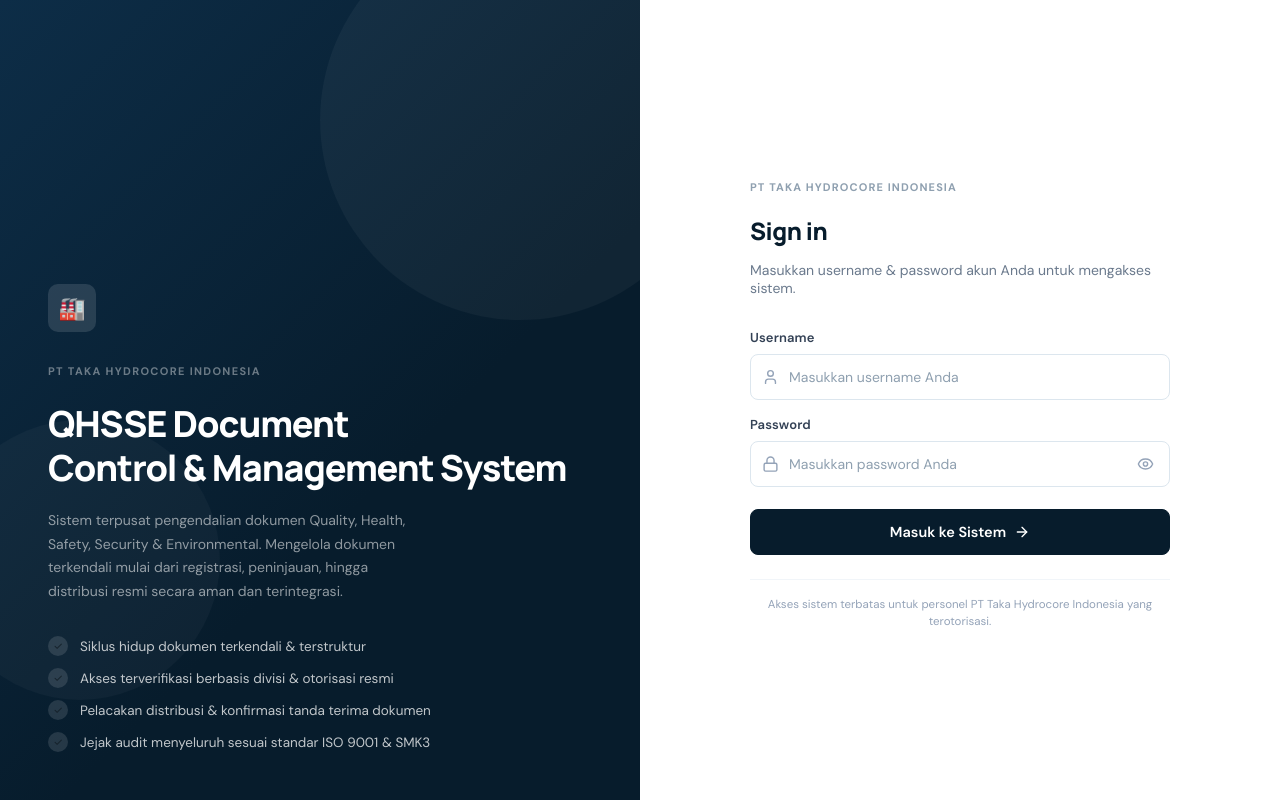
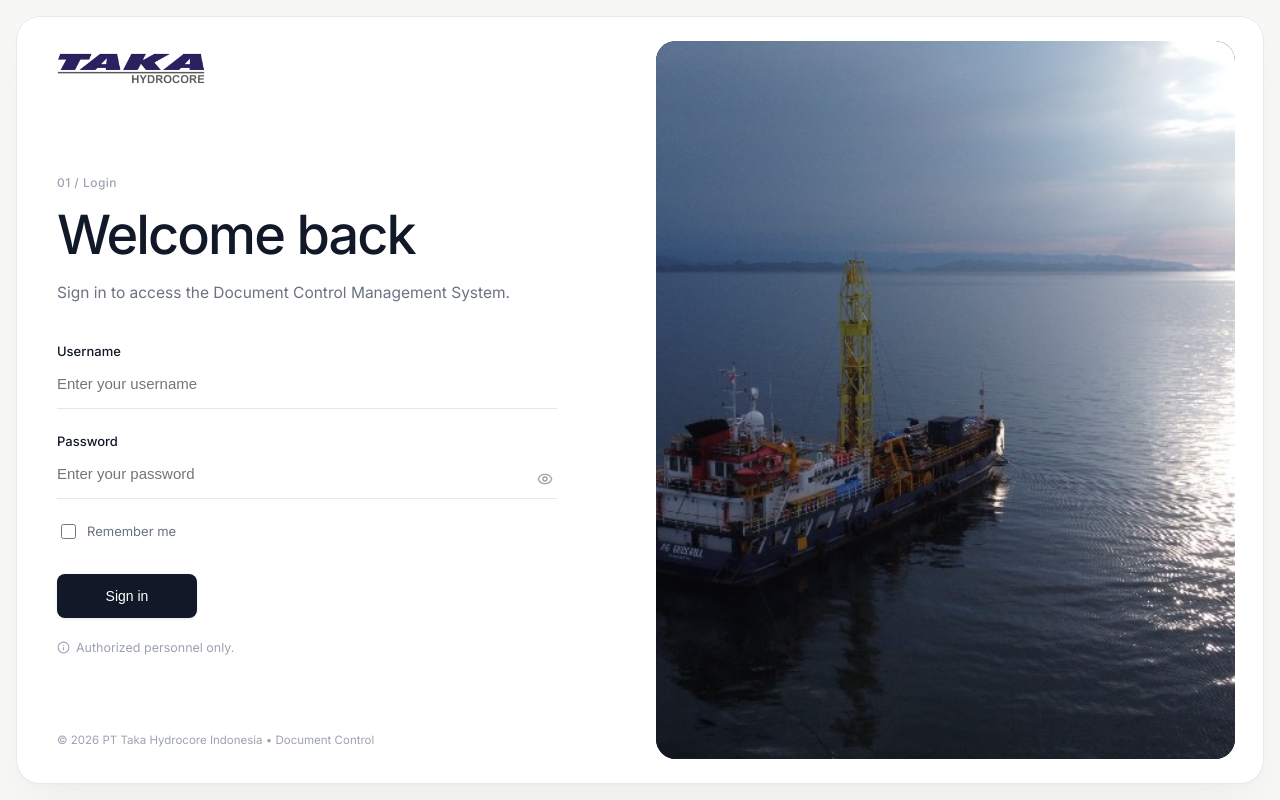
Before and after one commit to Fluffyware/DummyDCMS, a Next.js app: page /login in a window 1280 px wide. Built offline with nearby package versions, Linux system fonts and the light colour scheme.

Commit message:
feat: implement authentication guard and update session management

```diff
--- a/app/login/page.tsx
+++ b/app/login/page.tsx
@@ -3,7 +3,8 @@
 import { useState } from 'react';
 import { useRouter } from 'next/navigation';
 import { useAuth } from '@/lib/auth-context';
-import { Eye, EyeOff, Lock, User, ShieldAlert, ArrowRight } from 'lucide-react';
+import { motion, AnimatePresence } from 'framer-motion';
+import { Eye, EyeOff, ShieldAlert, Info } from 'lucide-react';
 
 export default function LoginPage() {
   const { loginWithCredentials } = useAuth();
@@ -12,13 +13,14 @@
   const [usernameInput, setUsernameInput] = useState('');
   const [passwordInput, setPasswordInput] = useState('');
   const [showPassword, setShowPassword] = useState(false);
+  const [rememberMe, setRememberMe] = useState(false);
   const [errorMessage, setErrorMessage] = useState('');
   const [loading, setLoading] = useState(false);
 
   const handleLogin = async (e?: React.FormEvent) => {
     if (e) e.preventDefault();
     if (!usernameInput.trim() || !passwordInput.trim()) {
-      setErrorMessage('Silakan isi username dan password Anda.');
+      setErrorMessage('Please enter your email or username and password.');
       return;
     }
 
@@ -29,83 +31,171 @@
     if (res.success) {
       router.push('/dashboard');
     } else {
-      setErrorMessage(res.error || 'Username atau password salah.');
+      setErrorMessage(res.error || 'Invalid username or password.');
       setLoading(false);
     }
   };
 
   return (
-    <div className="login-page" suppressHydrationWarning>
-      {/* ── LEFT PANEL ── */}
-      <div className="login-left">
-        <div className="login-left-graphic" />
-        <div className="login-left-graphic-2" />
-        <div className="login-left-content">
-          <div className="login-company-logo">🏭</div>
-          <p className="login-tagline">PT Taka Hydrocore Indonesia</p>
-          <h1 className="login-headline">
-            QHSSE Document<br />Control &amp; Management System
+    <div
+      suppressHydrationWarning
+      style={{
+        minHeight: '100vh',
+        width: '100vw',
+        display: 'flex',
+        alignItems: 'center',
+        justifyContent: 'center',
+        backgroundColor: '#F7F7F5',
+        fontFamily: 'var(--font-sans, Inter, -apple-system, BlinkMacSystemFont, sans-serif)',
+        padding: '16px',
+        boxSizing: 'border-box',
+      }}
+    >
+      {/* ── EXPANDED FULL-HEIGHT FLOATING CARD ── */}
+      <motion.div
+        initial={{ opacity: 0, y: 14, scale: 0.99 }}
+        animate={{ opacity: 1, y: 0, scale: 1 }}
+        transition={{ duration: 0.5, ease: [0.16, 1, 0.3, 1] }}
+        style={{
+          width: '100%',
+          maxWidth: '1580px',
+          height: 'calc(100vh - 32px)',
+          minHeight: '660px',
+          background: '#FFFFFF',
+          borderRadius: '24px',
+          border: '1px solid #EAEAEA',
+          boxShadow: '0 25px 50px -15px rgba(0, 0, 0, 0.05), 0 1px 3px rgba(0, 0, 0, 0.02)',
+          display: 'grid',
+          gridTemplateColumns: 'repeat(auto-fit, minmax(400px, 1fr))',
+          padding: '24px 28px',
+          gap: '32px',
+          overflow: 'hidden',
+          boxSizing: 'border-box',
+        }}
+      >
+        {/* ── LEFT SECTION: LOGIN FORM ── */}
+        <div
+          style={{
+            display: 'flex',
+            flexDirection: 'column',
+            justifyContent: 'space-between',
+            padding: '12px 24px 12px 12px',
+            height: '100%',
+            boxSizing: 'border-box',
+            overflowY: 'auto',
+          }}
+        >
+          {/* Top Bar: Company Logo & Contact Support (No Social Media) */}
+          <div
+            style={{
+              display: 'flex',
+              alignItems: 'center',
+              justifyContent: 'space-between',
+              marginBottom: '36px',
+            }}
+          >
+            {/* Minimalist Logo */}
+            <div style={{ display: 'flex', alignItems: 'center', gap: '10px' }}>
+              <img
+                src="/thi-logo-official.png"
+                alt="PT Taka Hydrocore Indonesia"
+                style={{
+                  height: '32px',
+                  width: 'auto',
+                  display: 'block',
+                  objectFit: 'contain',
+                }}
+              />
+            </div>
+
+          </div>
+
+          {/* Form Content Area */}
+          <div style={{ maxWidth: '500px', width: '100%', margin: 'auto 0' }}>
+            {/* Breadcrumb / Section Indicator */}
+            <div
+              style={{
+                fontSize: '12px',
+                fontWeight: 500,
+                color: '#9CA3AF',
+                letterSpacing: '0.04em',
+                marginBottom: '16px',
+              }}
+            >
+              01 / Login
+            </div>
+
+            {/* Headline */}
+            <h1
+              style={{
+                fontSize: 'clamp(40px, 4.4vw, 54px)',
+                fontWeight: 500,
+                color: '#111827',
+                letterSpacing: '-0.035em',
+                lineHeight: 1.08,
+                margin: '0 0 16px 0',
+              }}
+            >
+              Welcome back
             </h1>
-          <p className="login-body">
-            Sistem terpusat pengendalian dokumen Quality, Health, Safety, Security &amp; Environmental. Mengelola dokumen terkendali mulai dari registrasi, peninjauan, hingga distribusi resmi secara aman dan terintegrasi.
+
+            {/* Supporting Text */}
+            <p
+              style={{
+                fontSize: '15.5px',
+                color: '#6B7280',
+                lineHeight: 1.55,
+                margin: '0 0 38px 0',
+                maxWidth: '460px',
+              }}
+            >
+              Sign in to access the Document Control Management System.
             </p>
 
-          {/* Feature list */}
-          <div style={{ marginTop: 'var(--sp-8)', display: 'flex', flexDirection: 'column', gap: 'var(--sp-3)' }}>
-            {[
-              'Siklus hidup dokumen terkendali & terstruktur',
-              'Akses terverifikasi berbasis divisi & otorisasi resmi',
-              'Pelacakan distribusi & konfirmasi tanda terima dokumen',
-              'Jejak audit menyeluruh sesuai standar ISO 9001 & SMK3',
-            ].map(f => (
-              <div key={f} style={{ display: 'flex', alignItems: 'center', gap: 'var(--sp-3)' }}>
-                <div style={{ width: 20, height: 20, borderRadius: '50%', background: 'rgba(255,255,255,0.12)', display: 'flex', alignItems: 'center', justifyContent: 'center', fontSize: 11, flexShrink: 0 }}>
-                  ✓
-                </div>
-                <span style={{ fontSize: 13.5, color: 'rgba(255,255,255,0.75)' }}>{f}</span>
-              </div>
-            ))}
-          </div>
-        </div>
-      </div>
-
-      {/* ── RIGHT PANEL ── */}
-      <div className="login-right">
-        <div className="login-form-wrap" style={{ maxWidth: '420px', width: '100%' }}>
-          <p className="login-tagline" style={{ color: 'var(--ink-faint)', fontSize: 11, fontWeight: 700, textTransform: 'uppercase', letterSpacing: '0.1em', marginBottom: 'var(--sp-2)' }}>
-            PT TAKA HYDROCORE INDONESIA
-          </p>
-          <h2 className="login-form-title">Sign in</h2>
-          <p className="login-form-sub">Masukkan username &amp; password akun Anda untuk mengakses sistem.</p>
-
+            {/* Form Fields */}
             <form onSubmit={handleLogin}>
+              <AnimatePresence mode="wait">
                 {errorMessage && (
-              <div style={{
+                  <motion.div
+                    initial={{ opacity: 0, height: 0, marginBottom: 0 }}
+                    animate={{ opacity: 1, height: 'auto', marginBottom: 18 }}
+                    exit={{ opacity: 0, height: 0, marginBottom: 0 }}
+                    transition={{ duration: 0.2 }}
+                    style={{
                       padding: '10px 14px',
-                background: '#fef2f2',
-                border: '1px solid #fecaca',
-                borderRadius: '8px',
-                color: '#dc2626',
-                fontSize: '13px',
-                marginBottom: '16px',
+                      background: '#FEF2F2',
+                      border: '1px solid #FECACA',
+                      borderRadius: '6px',
+                      color: '#DC2626',
+                      fontSize: '12.5px',
                       display: 'flex',
                       alignItems: 'center',
                       gap: '8px',
-              }}>
-                <ShieldAlert size={16} style={{ flexShrink: 0 }} />
+                      overflow: 'hidden',
+                    }}
+                  >
+                    <ShieldAlert size={15} style={{ flexShrink: 0 }} />
                     <span>{errorMessage}</span>
-              </div>
+                  </motion.div>
                 )}
+              </AnimatePresence>
 
               {/* Username Field */}
-            <div className="form-group" style={{ marginBottom: '16px' }}>
-              <label className="form-label" htmlFor="login-username" style={{ fontSize: '13px', fontWeight: 600, color: '#334155' }}>
+              <div style={{ marginBottom: '24px' }}>
+                <label
+                  htmlFor="login-username"
+                  style={{
+                    display: 'block',
+                    fontSize: '13px',
+                    fontWeight: 500,
+                    color: '#111827',
+                    marginBottom: '8px',
+                  }}
+                >
                   Username
                 </label>
-              <div style={{ position: 'relative' }}>
                 <input
                   id="login-username"
-                  className="form-input"
                   type="text"
                   required
                   autoComplete="username"
@@ -114,37 +204,43 @@
                     setUsernameInput(e.target.value);
                     setErrorMessage('');
                   }}
-                  placeholder="Masukkan username Anda"
+                  placeholder="Enter your username"
                   style={{
-                    paddingLeft: '38px',
-                    height: '46px',
-                    fontSize: '14px',
-                    borderRadius: '8px',
+                    width: '100%',
+                    height: '42px',
+                    padding: '0 0 8px 0',
+                    borderRadius: '0',
+                    background: 'transparent',
+                    border: 'none',
+                    borderBottom: '1px solid #E5E7EB',
+                    color: '#111827',
+                    fontSize: '15px',
+                    outline: 'none',
+                    transition: 'border-color 0.15s ease',
+                    boxSizing: 'border-box',
                   }}
+                  onFocus={e => (e.currentTarget.style.borderBottomColor = '#111827')}
+                  onBlur={e => (e.currentTarget.style.borderBottomColor = '#E5E7EB')}
                 />
-                <User
-                  size={17}
-                  style={{
-                    position: 'absolute',
-                    left: '12px',
-                    top: '50%',
-                    transform: 'translateY(-50%)',
-                    color: '#94a3b8',
-                    pointerEvents: 'none',
-                  }}
-                />
-              </div>
               </div>
 
               {/* Password Field */}
-            <div className="form-group" style={{ marginBottom: '22px' }}>
-              <label className="form-label" htmlFor="login-password" style={{ fontSize: '13px', fontWeight: 600, color: '#334155' }}>
+              <div style={{ marginBottom: '22px' }}>
+                <label
+                  htmlFor="login-password"
+                  style={{
+                    display: 'block',
+                    fontSize: '13px',
+                    fontWeight: 500,
+                    color: '#111827',
+                    marginBottom: '8px',
+                  }}
+                >
                   Password
                 </label>
                 <div style={{ position: 'relative' }}>
                   <input
                     id="login-password"
-                  className="form-input"
                     type={showPassword ? 'text' : 'password'}
                     required
                     autoComplete="current-password"
@@ -153,89 +249,181 @@
                       setPasswordInput(e.target.value);
                       setErrorMessage('');
                     }}
-                  placeholder="Masukkan password Anda"
+                    placeholder="Enter your password"
                     style={{
-                    paddingLeft: '38px',
-                    paddingRight: '40px',
-                    height: '46px',
-                    fontSize: '14px',
-                    borderRadius: '8px',
+                      width: '100%',
+                      height: '42px',
+                      padding: '0 36px 8px 0',
+                      borderRadius: '0',
+                      background: 'transparent',
+                      border: 'none',
+                      borderBottom: '1px solid #E5E7EB',
+                      color: '#111827',
+                      fontSize: '15px',
+                      outline: 'none',
+                      transition: 'border-color 0.15s ease',
+                      boxSizing: 'border-box',
                     }}
-                />
-                <Lock
-                  size={17}
-                  style={{
-                    position: 'absolute',
-                    left: '12px',
-                    top: '50%',
-                    transform: 'translateY(-50%)',
-                    color: '#94a3b8',
-                    pointerEvents: 'none',
-                  }}
+                    onFocus={e => (e.currentTarget.style.borderBottomColor = '#111827')}
+                    onBlur={e => (e.currentTarget.style.borderBottomColor = '#E5E7EB')}
                   />
                   <button
                     type="button"
                     onClick={() => setShowPassword(!showPassword)}
                     style={{
                       position: 'absolute',
-                    right: '12px',
-                    top: '50%',
-                    transform: 'translateY(-50%)',
+                      right: '0',
+                      bottom: '8px',
                       background: 'none',
                       border: 'none',
-                    color: '#94a3b8',
+                      color: '#9CA3AF',
                       cursor: 'pointer',
                       padding: '4px',
                       display: 'flex',
                       alignItems: 'center',
                       justifyContent: 'center',
+                      transition: 'color 0.15s',
                     }}
-                  aria-label={showPassword ? 'Sembunyikan kata sandi' : 'Tampilkan kata sandi'}
+                    onMouseEnter={e => (e.currentTarget.style.color = '#111827')}
+                    onMouseLeave={e => (e.currentTarget.style.color = '#9CA3AF')}
+                    aria-label={showPassword ? 'Hide password' : 'Show password'}
                   >
-                  {showPassword ? <EyeOff size={17} /> : <Eye size={17} />}
+                    {showPassword ? <EyeOff size={16} /> : <Eye size={16} />}
                   </button>
                 </div>
               </div>
 
-            <button
+              {/* Remember Me Checkbox & Forgot Password Link */}
+              <div
+                style={{
+                  display: 'flex',
+                  alignItems: 'center',
+                  justifyContent: 'space-between',
+                  fontSize: '13px',
+                  color: '#6B7280',
+                  marginBottom: '32px',
+                }}
+              >
+                <label
+                  style={{
+                    display: 'flex',
+                    alignItems: 'center',
+                    gap: '8px',
+                    cursor: 'pointer',
+                    userSelect: 'none',
+                  }}
+                >
+                  <input
+                    type="checkbox"
+                    checked={rememberMe}
+                    onChange={e => setRememberMe(e.target.checked)}
+                    style={{
+                      width: '15px',
+                      height: '15px',
+                      accentColor: '#111827',
+                      cursor: 'pointer',
+                      borderRadius: '3px',
+                    }}
+                  />
+                  <span>Remember me</span>
+                </label>
+              </div>
+
+              {/* Large Black Rounded Button */}
+              <motion.button
                 id="login-submit"
                 type="submit"
-              className="btn btn-primary"
+                disabled={loading}
+                whileHover={{ scale: 1.01 }}
+                whileTap={{ scale: 0.985 }}
+                style={{
+                  width: 'auto',
+                  minWidth: '140px',
+                  height: '44px',
+                  padding: '0 26px',
+                  borderRadius: '8px',
+                  border: 'none',
+                  background: '#111827',
+                  color: '#FFFFFF',
+                  fontSize: '14px',
+                  fontWeight: 500,
+                  cursor: loading ? 'not-allowed' : 'pointer',
+                  display: 'inline-flex',
+                  alignItems: 'center',
+                  justifyContent: 'center',
+                  boxShadow: '0 1px 3px rgba(0, 0, 0, 0.1)',
+                  transition: 'background 0.15s ease',
+                  opacity: loading ? 0.75 : 1,
+                  marginBottom: '18px',
+                }}
+                onMouseEnter={e => {
+                  if (!loading) e.currentTarget.style.background = '#1F2937';
+                }}
+                onMouseLeave={e => {
+                  if (!loading) e.currentTarget.style.background = '#111827';
+                }}
+              >
+                {loading ? 'Signing in…' : 'Sign in'}
+              </motion.button>
+            </form>
+
+            {/* Subtle Informational Line */}
+            <div
+              style={{
+                display: 'flex',
+                alignItems: 'center',
+                gap: '6px',
+                fontSize: '12.5px',
+                color: '#9CA3AF',
+                marginTop: '4px',
+              }}
+            >
+              <Info size={13} style={{ flexShrink: 0, color: '#9CA3AF' }} />
+              <span>Authorized personnel only.</span>
+            </div>
+          </div>
+
+          {/* Bottom subtle copyright */}
+          <div
+            style={{
+              fontSize: '11.5px',
+              color: '#9CA3AF',
+              marginTop: '24px',
+            }}
+          >
+            &copy; 2026 PT Taka Hydrocore Indonesia &bull; Document Control
+          </div>
+        </div>
+
+        {/* ── RIGHT SECTION: EXPANDED VESSEL PHOTO PANEL (NO OVERLAY TEXT) ── */}
+        <div
+          style={{
+            position: 'relative',
+            borderRadius: '20px',
+            overflow: 'hidden',
+            height: '100%',
+            minHeight: '460px',
+            background: '#071C2C',
+            boxShadow: 'inset 0 0 0 1px rgba(0, 0, 0, 0.05)',
+          }}
+        >
+          {/* Pristine Vessel Photography (Clean, No Vessel Name Badge) */}
+          <motion.img
+            initial={{ scale: 1 }}
+            animate={{ scale: [1, 1.03, 1] }}
+            transition={{ duration: 18, repeat: Infinity, ease: 'easeInOut' }}
+            src="/thi-vessel-geodrill.jpg"
+            alt="Offshore Geotechnical Operations"
             style={{
               width: '100%',
-                height: 46,
-                fontSize: 14.5,
-                fontWeight: 600,
-                justifyContent: 'center',
-                gap: '8px',
-                borderRadius: '8px',
+              height: '100%',
+              objectFit: 'cover',
+              objectPosition: 'center 45%',
+              display: 'block',
             }}
-              disabled={loading}
-            >
-              {loading ? (
-                'Memverifikasi...'
-              ) : (
-                <>
-                  <span>Masuk ke Sistem</span>
-                  <ArrowRight size={16} />
-                </>
-              )}
-            </button>
-          </form>
-
-          <div style={{
-            marginTop: 'var(--sp-6)',
-            paddingTop: 'var(--sp-4)',
-            borderTop: '1px solid #f1f5f9',
-            fontSize: 11.5,
-            color: '#94a3b8',
-            textAlign: 'center',
-            lineHeight: 1.5,
-          }}>
-            Akses sistem terbatas untuk personel PT Taka Hydrocore Indonesia yang terotorisasi.
+          />
         </div>
-        </div>
-      </div>
+      </motion.div>
     </div>
   );
 }
```
Also changed, not shown: app/dashboard/layout.tsx (+164 -83 lines), lib/auth-context.tsx (+13 -22 lines), public/login-archive-art.jpg (added), public/thi-vessel-geodrill.jpg (added). Lines whose indentation alone changed are shown as unchanged.
